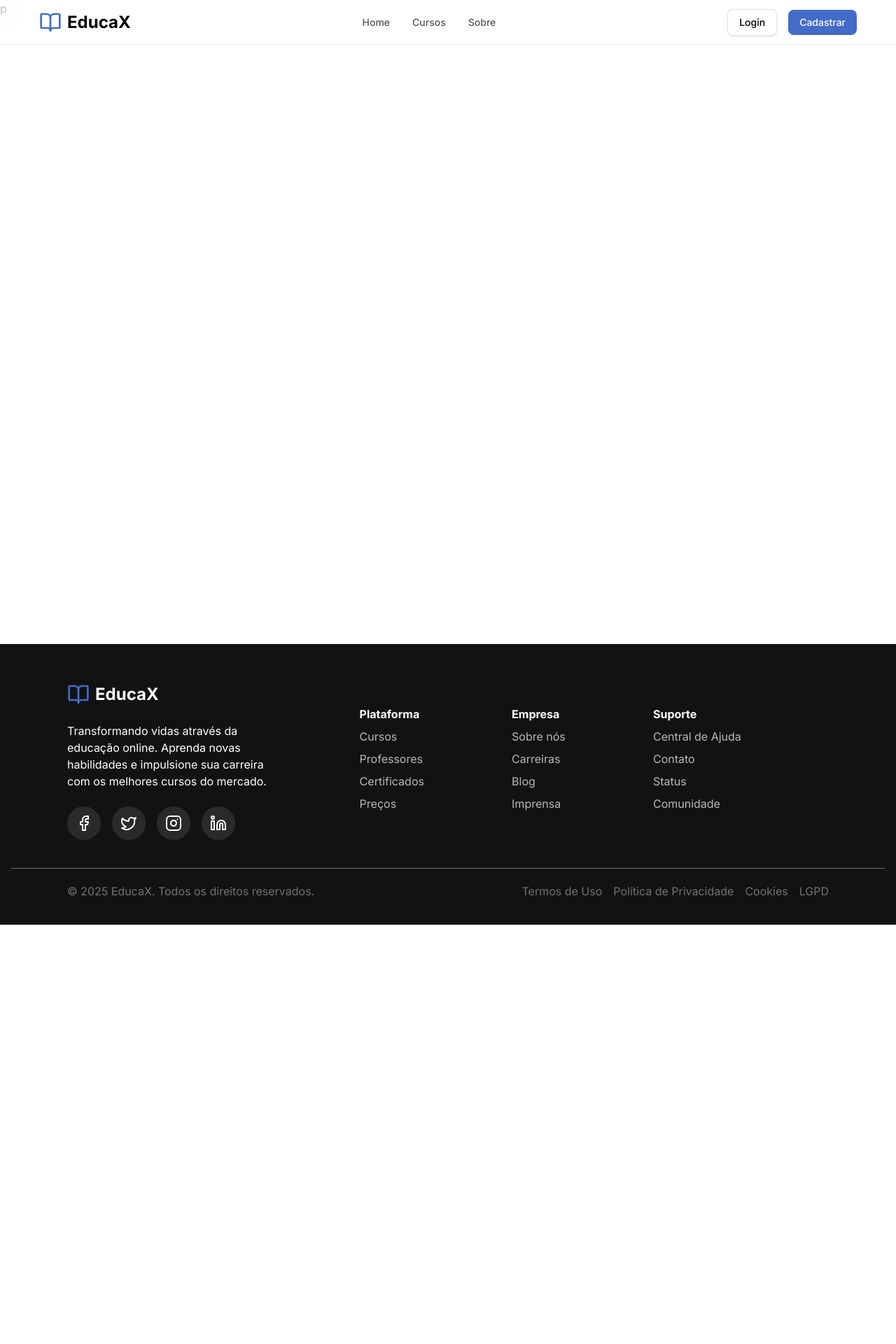
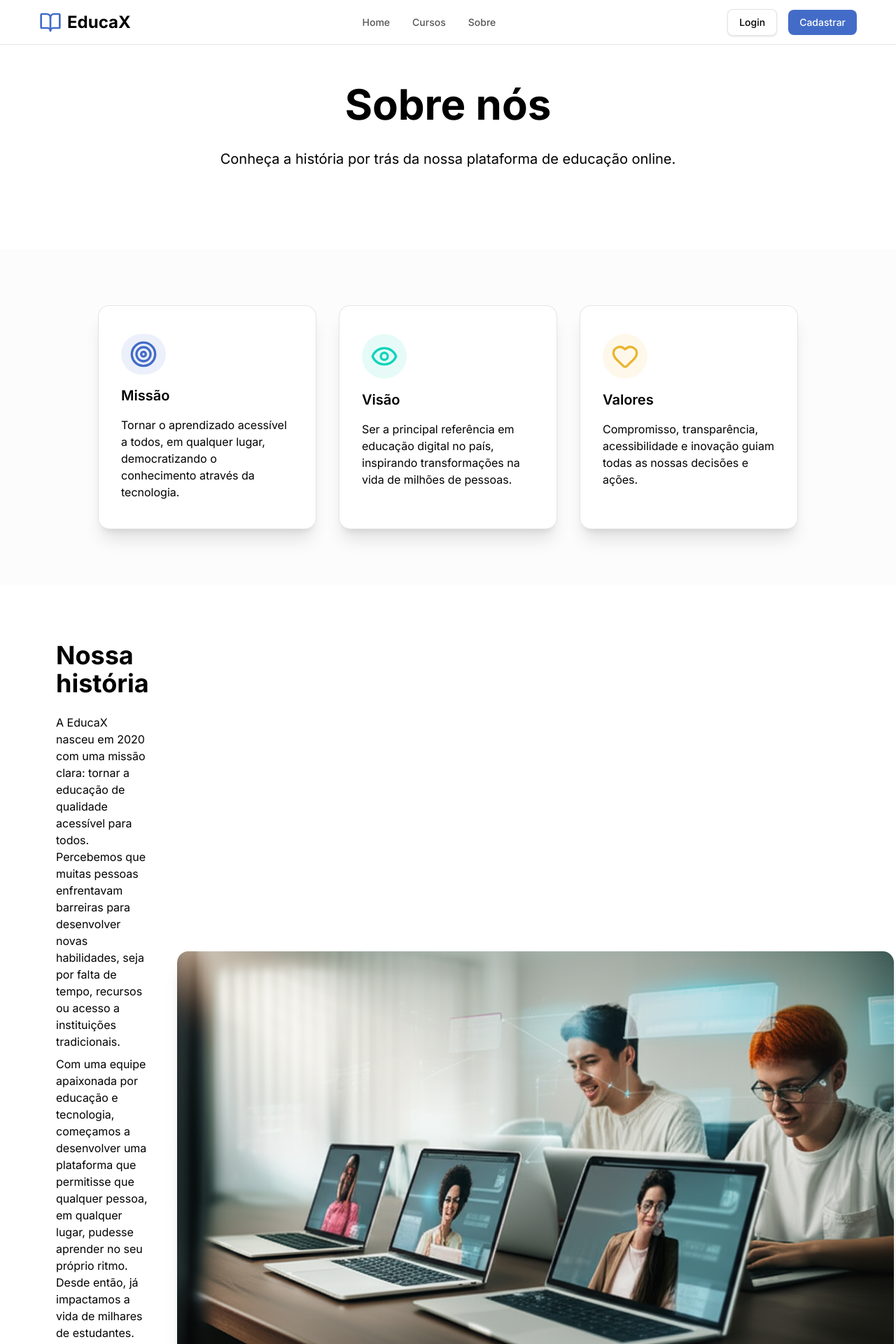
Before and after one commit to VittorFabriny/educax, a Next.js app: page /sobre in a window 1280 px wide. Shown: the top 1920 px of the page at 70% size. Before the commit the page ends 1321 px from the top, so only its background shows below. Built offline with nearby package versions, Linux system fonts and the light colour scheme.

Commit message:
development

```diff
--- a/app/sobre/page.tsx
+++ b/app/sobre/page.tsx
@@ -1,11 +1,164 @@
+import Image from "next/image";
+
+import { Target, Eye, Heart, Clock, Award, Users, Headphones, RefreshCcw, Mail } from "lucide-react";
+
 import { Header } from "@/components/header";
 import { Footer } from "@/components/footer";
+import { StepCard } from "@/components/step-card";
+
+const aboutValues = [
+    {
+        title: "Missão",
+        description: "Tornar o aprendizado acessível a todos, em qualquer lugar, democratizando o conhecimento através da tecnologia.",
+        icon: Target,
+        variant: "primary",
+    },
+    {
+        title: "Visão",
+        description: "Ser a principal referência em educação digital no país, inspirando transformações na vida de milhões de pessoas.",
+        icon: Eye,
+        variant: "secondary",
+    },
+    {
+        title: "Valores",
+        description: "Compromisso, transparência, acessibilidade e inovação guiam todas as nossas decisões e ações.",
+        icon: Heart,
+        variant: "accent",
+    },
+] as const;
+
+const aboutDifferentials = [
+    {
+        title: "Aprendizado no seu ritmo",
+        description: "Estude quando e onde quiser, sem pressão. Você define o seu cronograma.",
+        icon: Clock,
+        variant: "primary",
+    },
+    {
+        title: "Certificados reconhecidos",
+        description: "Receba certificados válidos ao concluir os cursos e impulsione sua carreira.",
+        icon: Award,
+        variant: "primary",
+    },
+    {
+        title: "Instrutores especialistas",
+        description: "Aprenda com profissionais experientes e reconhecidos no mercado.",
+        icon: Heart,
+        variant: "secondary",
+    },
+    {
+        title: "Comunidade ativa",
+        description: "Conecte-se com outros alunos, troque experiências e cresça junto.",
+        icon: Users,
+        variant: "secondary",
+    },
+    {
+        title: "Suporte ao aluno",
+        description: "Conte com nossa equipe para tirar dúvidas e te ajudar em sua jornada.",
+        icon: Headphones,
+        variant: "accent",
+    },
+    {
+        title: "Aulas atualizadas",
+        description: "Conteúdo sempre atual, acompanhando as tendências do mercado.",
+        icon: RefreshCcw,
+        variant: "accent",
+    },
+] as const;
 
 export default function Sobre() {
     return (
         <>
             <Header />
-            <div className="h-230">p</div>
+            <section className="px-5 lg:px-20 py-28 bg-(--color-bg)" >
+                <div className="flex flex-col md:flex-row items-center justify-center gap-20">
+                    <div className="flex flex-col gap-6 text-center">
+                        <h1 className="flex flex-col text-4xl md:text-5xl lg:text-6xl font-bold text-balance text-foreground leading-tight">
+                            Sobre nós
+                        </h1>
+
+                        <div>
+                            <p className="text-lg md:text-xl text-muted-foreground text-balance max-w-2xl mx-auto leading-relaxed">
+                                Conheça a história por trás da nossa plataforma de educação online.
+                            </p>
+                        </div>
+
+                    </div>
+                </div>
+            </section >
+
+            {/* Values */}
+            <div className="flex justify-center bg-black/1 py-20">
+                <div className="mx-5 lg:mx-20 max-w-250">
+                    <div className="w-full flex flex-col lg:flex-row items-center justify-center gap-8">
+                        {aboutValues.map((values) => (
+                            <StepCard key={values.title} {...values} className="lg:items-start lg:text-left h-80" />
+                        ))}
+                    </div>
+                </div>
+            </div>
+
+            {/* Story */}
+            <div>
+                <div className="mx-5 lg:mx-20 py-20">
+                    <div className="flex flex-col xl:flex-row items-center justify-between gap-10">
+                        <div className="flex flex-col gap-2 w-full">
+                            <h1 className="text-4xl font-bold text-balance mb-4">Nossa história</h1>
+                            <p>A EducaX nasceu em 2020 com uma missão clara: tornar a educação de qualidade acessível para todos. Percebemos que muitas pessoas enfrentavam barreiras para desenvolver novas habilidades, seja por falta de tempo, recursos ou acesso a instituições tradicionais.
+                            </p>
+                            <p>
+                                Com uma equipe apaixonada por educação e tecnologia, começamos a desenvolver uma plataforma que permitisse que qualquer pessoa, em qualquer lugar, pudesse aprender no seu próprio ritmo. Desde então, já impactamos a vida de milhares de estudantes.
+                            </p>
+                            <p>
+                                Hoje, a EducaX oferece mais de 50 cursos em diversas áreas do conhecimento, contando com instrutores especialistas e uma comunidade ativa de mais de 12 mil alunos. Nossa jornada é impulsionada pelo compromisso de transformar vidas através da educação.
+                            </p>
+                        </div>
+                        <Image src="/diverse-online-learners.png" alt="Imagem nossa historia" width={400} height={400} className="object-cover rounded-2xl shadow-xl w-full" />
+                    </div>
+                </div>
+            </div>
+
+            {/* Differentials */}
+            <section className="px-5 lg:px-20 py-28 bg-(--color-bg)" >
+                <div className="flex flex-col md:flex-row items-center justify-center gap-20">
+                    <div className="flex flex-col gap-6 text-center">
+                        <h1 className="flex flex-col text-4xl md:text-5xl lg:text-6xl font-bold text-balance text-foreground leading-tight">
+                            O que nos torna diferentes
+                        </h1>
+
+                        <div>
+                            <p className="text-lg md:text-xl text-muted-foreground text-balance max-w-2xl mx-auto leading-relaxed">
+                                Combinamos tecnologia, qualidade e experiência para oferecer a melhor jornada de aprendizado
+
+                            </p>
+                        </div>
+
+                    </div>
+                </div>
+            </section >
+            <div className="flex justify-center bg-black/1 py-20">
+                <div className="mx-5 lg:mx-20 max-w-250">
+                    <div className="w-full grid grid-cols-2 lg:flex-row items-center justify-center gap-8">
+                        {aboutDifferentials.map((differentials) => (
+                            <StepCard key={differentials.title} {...differentials} className="lg:items-start lg:text-left h-80" />
+                        ))}
+                    </div>
+                </div>
+            </div>
+
+            <section>
+                <div className="mx-5 lg:mx-20 py-20">
+                    <div className="flex flex-col items-center justify-center gap-4 bg-(--secondary-color)/5 py-10 border border-black/5 rounded-3xl">
+                        <div className="rounded-full w-fit p-5 bg-(--primary-color)/10 text-(--primary-color)">
+                            <Mail size={30} />
+                        </div>
+                        <h1 className="text-3xl font-bold mt-4">Entre em contato</h1>
+                        <p>Tem alguma dúvida ou sugestão? Estamos sempre prontos para ouvir você e melhorar a sua experiência.</p>
+                        <a href="#" className="text-(--primary-color)">fabrinyvittor@gmail.com</a>
+                    </div>
+                </div>
+            </section>
+
             <Footer />
         </>
     );
```
Also changed, not shown: public/diverse-online-learners.png (added).
